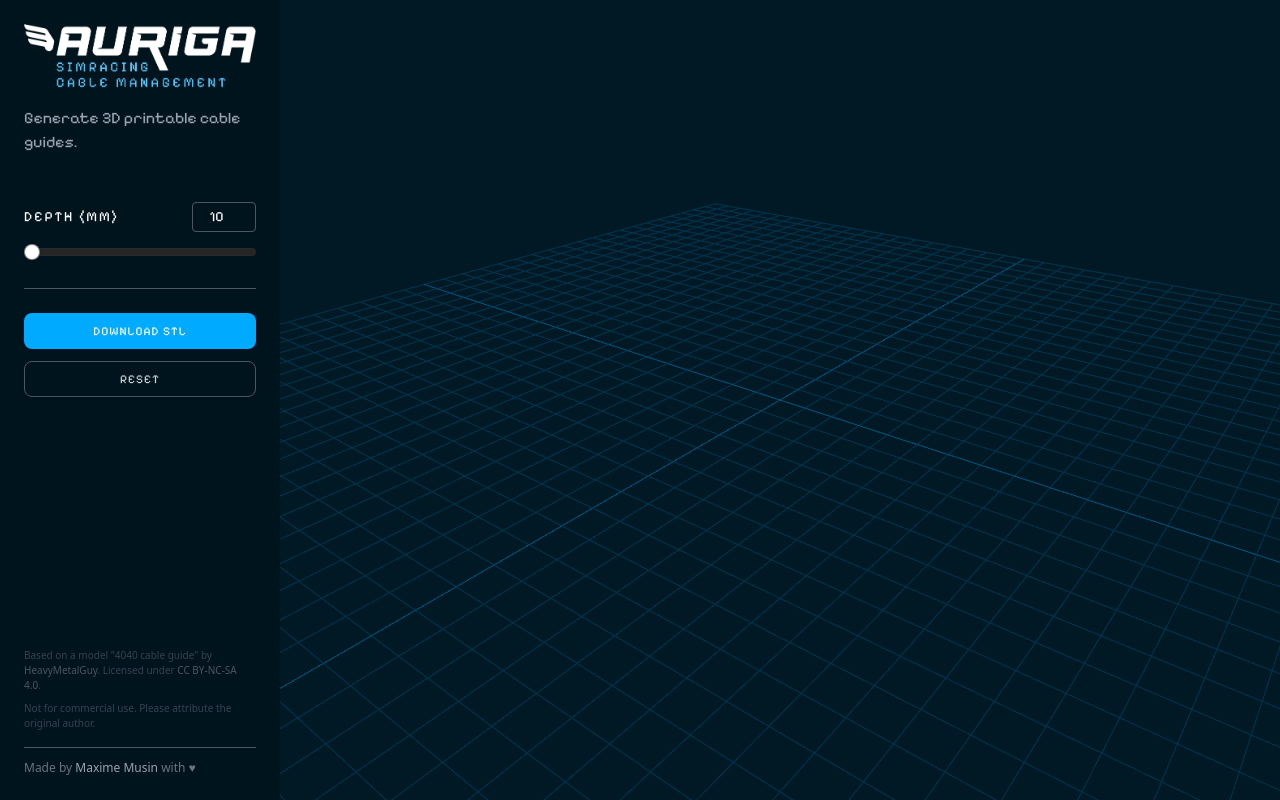
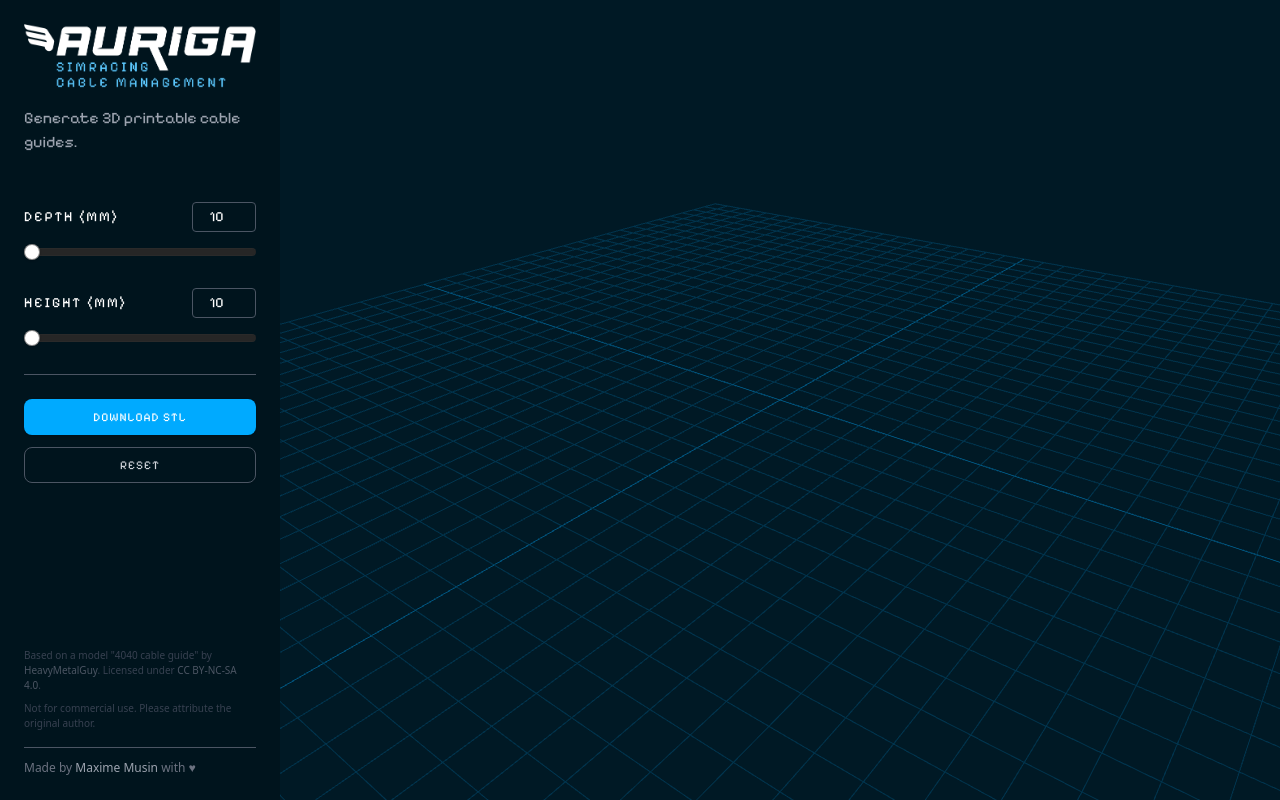
Before and after one commit to MaxMusin/auriga-simracing-cable-management, a React (Vite) app: page / in a window 1280 px wide. Built offline with nearby package versions, Linux system fonts and the light colour scheme; no server answers; the HTML template or start-up script is replaced by a standard one.

Commit message:
feat: add height parameter with selective vertex extrusion for 3D model

```diff
--- a/src/App.tsx
+++ b/src/App.tsx
@@ -7,11 +7,13 @@ import './style.css'
 
 interface Parameters {
   depth: number
+  height: number
 }
 
 function App() {
   const [parameters, setParameters] = useState<Parameters>({
     depth: 10,
+    height: 10,
   })
   const threeSceneRef = useRef<ThreeSceneRef>(null)
 
@@ -79,6 +81,47 @@ function App() {
           />
         </div>
 
+        {/* Height Parameter */}
+        <div className="mb-8">
+          <div className="flex items-center justify-between mb-4">
+            <label className="font-pixel text-sm tracking-[2px] text-white uppercase">
+              Height (mm)
+            </label>
+            <input
+              type="number"
+              value={parameters.height}
+              onChange={(e) => {
+                const value = Number(e.target.value)
+                // Allow any input while typing, validate on blur
+                if (!isNaN(value)) {
+                  updateParameter('height', value)
+                }
+              }}
+              onBlur={(e) => {
+                const value = Number(e.target.value)
+                // Clamp to valid range on blur
+                if (value < 10) {
+                  updateParameter('height', 10)
+                } else if (value > 300) {
+                  updateParameter('height', 300)
+                }
+              }}
+              min={10}
+              max={300}
+              step={1}
+              className="font-pixel text-sm text-white bg-transparent border border-gray-600 rounded px-2 py-1 w-16 text-center focus:outline-none focus:border-blue-400"
+            />
+          </div>
+          <Slider
+            value={[parameters.height]}
+            onValueChange={(value) => updateParameter('height', value[0])}
+            min={10}
+            max={300}
+            step={1}
+            className="w-full slider-custom"
+          />
+        </div>
+
         {/* Export Section */}
         <div className="border-t border-gray-600 pt-6">
           <Button
@@ -91,7 +134,7 @@ function App() {
             variant="outline"
             className="w-full mt-3 bg-transparent border border-gray-600 hover:border-gray-500 text-gray-300 font-pixel text-[12px] tracking-[1px] uppercase py-2 px-4 rounded-lg transition-colors"
             onClick={() => {
-              setParameters({ depth: 10 })
+              setParameters({ depth: 10, height: 10 })
             }}
           >
             Reset
--- a/src/components/ThreeScene.tsx
+++ b/src/components/ThreeScene.tsx
@@ -6,6 +6,7 @@ import { STLExporter } from 'three/examples/jsm/exporters/STLExporter.js'
 
 interface Parameters {
   depth: number
+  height: number
 }
 
 interface ThreeSceneProps {
@@ -212,41 +213,89 @@ export const ThreeScene = forwardRef<ThreeSceneRef, ThreeSceneProps>(({ paramete
     sceneRef.current.controls.update()
   }
 
-  // Apply depth scaling when parameters change
+  // Apply depth and height scaling when parameters change
   useEffect(() => {
     if (!sceneRef.current?.mesh || !sceneRef.current?.baseGeometry) return
 
     const { mesh, baseGeometry } = sceneRef.current
     const targetDepth = parameters.depth
+    const targetHeight = parameters.height
 
-    // Calculate current depth (Z-axis)
+    // Calculate current dimensions
     const positionAttribute = baseGeometry.getAttribute('position')
     if (!positionAttribute) return
 
     const bbox = new THREE.Box3().setFromBufferAttribute(positionAttribute as THREE.BufferAttribute)
     const currentDepth = bbox.max.z - bbox.min.z
+    const currentHeight = bbox.max.y - bbox.min.y
 
-    if (currentDepth <= 0) return
+    if (currentDepth <= 0 || currentHeight <= 0) return
 
-    const scale = targetDepth / currentDepth
+    const depthScale = targetDepth / currentDepth
+    const heightScale = targetHeight / currentHeight
 
-    // Apply scaling to geometry (only scale Z-axis, keep X and Y unchanged)
+    // Clone geometry for selective scaling
     const newGeometry = baseGeometry.clone()
-    const scaleMatrix = new THREE.Matrix4().makeScale(1, 1, scale)
-    newGeometry.applyMatrix4(scaleMatrix)
+
+    // Apply depth scaling uniformly using matrix (affects entire model)
+    if (depthScale !== 1) {
+      const depthMatrix = new THREE.Matrix4().makeScale(1, 1, depthScale)
+      newGeometry.applyMatrix4(depthMatrix)
+    }
+
+    // Apply selective height scaling from the inner corner point
+    if (heightScale !== 1) {
+      const newPositionAttribute = newGeometry.getAttribute('position') as THREE.BufferAttribute
+      const positions = newPositionAttribute.array as Float32Array
+
+      // Recalculate bbox after depth scaling
+      newGeometry.computeBoundingBox()
+      const newBbox = newGeometry.boundingBox!
+
+      // Find the inner corner Y coordinate - this is where the horizontal bridge
+      // meets the vertical wall (roughly 75-80% up from bottom)
+      const yRange = newBbox.max.y - newBbox.min.y
+      const yThreshold = newBbox.min.y + (yRange * 0.55) // Inner corner at ~55% height
+
+      // Extrude vertices above the threshold (simplified approach)
+      const extrusionHeight = (heightScale - 1) * (newBbox.max.y - yThreshold)
+
+      if (extrusionHeight > 0) {
+        // Move all vertices above the threshold, but only in the inner area
+        const xRange = newBbox.max.x - newBbox.min.x
+        const centerX = (newBbox.min.x + newBbox.max.x) / 2
+
+        for (let i = 0; i < positions.length; i += 3) {
+          const x = positions[i]
+          const y = positions[i + 1]
+
+          // Only move vertices that are:
+          // 1. Above the threshold
+          // 2. At the extremities (outer edges, not center)
+          const isAboveThreshold = y > yThreshold
+          const distanceFromCenter = Math.abs(x - centerX)
+          const isAtExtremity = distanceFromCenter > (xRange * 0.25) // Outer 50% on each side
+
+          if (isAboveThreshold && isAtExtremity) {
+            positions[i + 1] += extrusionHeight
+          }
+        }
+      }
+
+      newPositionAttribute.needsUpdate = true
+    }
+
     newGeometry.computeVertexNormals()
     newGeometry.computeBoundingBox()
 
-    // Keep the original Y position - don't recalculate it
-    // The Y position should remain constant regardless of depth scaling
-
-    // Update mesh geometry but preserve Y position
+    // Update mesh geometry but keep the original position
+    // Don't recalculate position - keep it as set during initial load
     mesh.geometry.dispose()
     mesh.geometry = newGeometry
-    // Don't change mesh.position.y - keep it as set during initial load
+    // Don't change mesh.position.y - it should stay at the original position
 
     // Don't reset camera view - preserve current viewing angle
-  }, [parameters.depth])
+  }, [parameters.depth, parameters.height])
 
   return (
     <canvas
```
